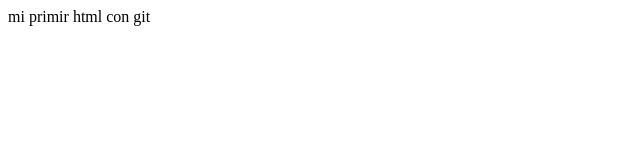
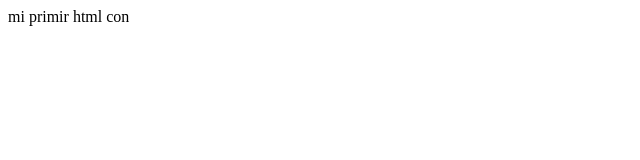
Before and after one commit to eddycf86/testgit, a plain HTML site: page index.html in a window 1280 px wide. Shown: the full height of the page, 0-640 px from the left. Drawn offline with Linux system fonts and the light colour scheme.

Commit message:
se modifico el contenido

```diff
--- a/index.html
+++ b/index.html
@@ -7,6 +7,6 @@
     <title>hola mundo</title>
 </head>
 <body>
-    mi primir html con git
+    mi primir html con
 </body>
 </html>
```
